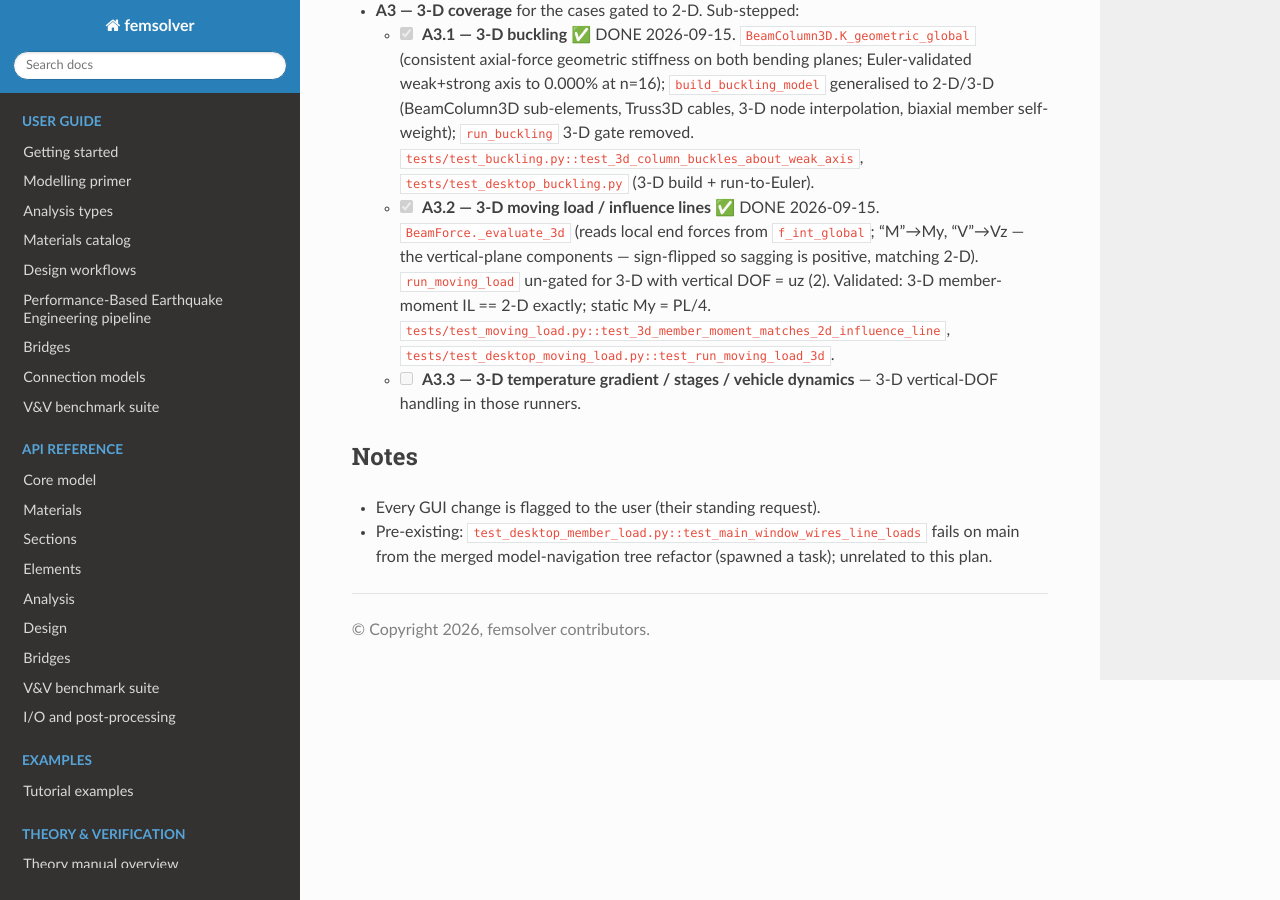
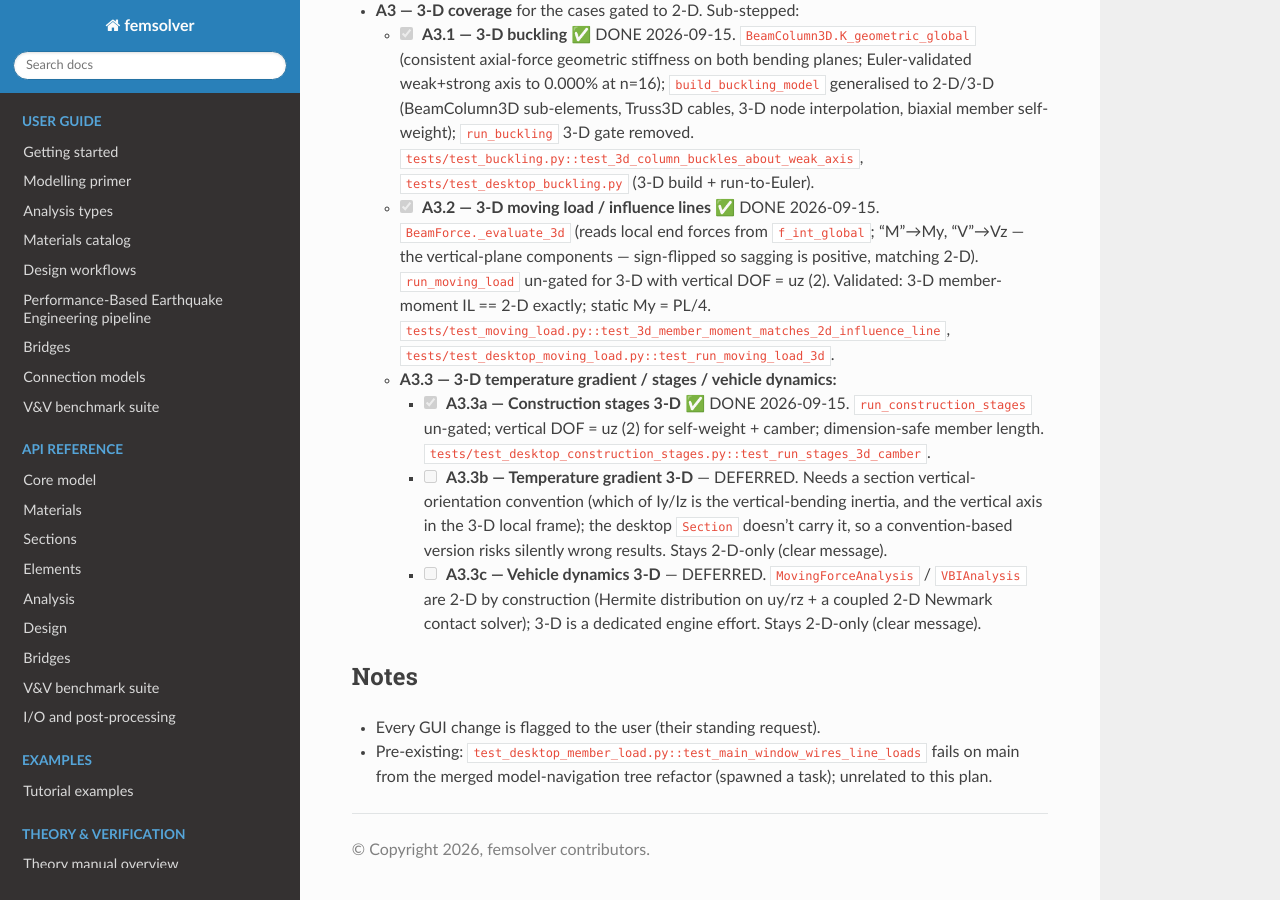
Before and after one commit to maheshsurla-structural/fem_solver, a Sphinx documentation site: the page built from docs/source/bridge_gui_plan.md, in a window 1280 px wide and 900 px high, scrolled down 2250 px. Built offline with Sphinx 7.4.7 and the Read the Docs theme 3.1.0, drawn with Linux system fonts in a browser that asks for light colours.

Commit message:
feat(bridge A3.3a): construction stages in 3-D
Un-gate the construction-stage / camber analysis for 3-D frames.

- MainWindow.run_construction_stages: 2-D-only gate removed; vertical DOF =
  uz (2) drives the per-stage self-weight (ndf-length load vector) and the
  camber (staged_camber dof); member length via node_coords (dimension-safe,
  since BeamColumn3D has length_and_axes not length_and_angle). The
  IncrementalStagedAnalysis core is already dimension-agnostic.

Temperature-gradient and vehicle-dynamics 3-D remain deferred (need a section
vertical-orientation convention and a 3-D dynamic contact solver respectively)
and stay 2-D-gated with a clear message.

Tests: test_desktop_construction_stages.py::test_run_stages_3d_camber. Full
desktop suite 422 passed / 1 skipped.

Co-Authored-By: Claude Opus 4.8 <noreply@anthropic.com>

```diff
--- a/docs/source/bridge_gui_plan.md
+++ b/docs/source/bridge_gui_plan.md
@@ -113,8 +113,19 @@ rows — every analysis is reachable from the desktop.
     DOF = uz (2). Validated: 3-D member-moment IL == 2-D exactly; static
     My = PL/4. `tests/test_moving_load.py::test_3d_member_moment_matches_2d_influence_line`,
     `tests/test_desktop_moving_load.py::test_run_moving_load_3d`.
-  - [ ] **A3.3 — 3-D temperature gradient / stages / vehicle dynamics** — 3-D
-    vertical-DOF handling in those runners.
+  - **A3.3 — 3-D temperature gradient / stages / vehicle dynamics:**
+    - [x] **A3.3a — Construction stages 3-D** ✅ DONE 2026-09-15. `run_construction_stages`
+      un-gated; vertical DOF = uz (2) for self-weight + camber; dimension-safe
+      member length. `tests/test_desktop_construction_stages.py::test_run_stages_3d_camber`.
+    - [ ] **A3.3b — Temperature gradient 3-D** — DEFERRED. Needs a section
+      vertical-orientation convention (which of Iy/Iz is the vertical-bending
+      inertia, and the vertical axis in the 3-D local frame); the desktop
+      `Section` doesn't carry it, so a convention-based version risks silently
+      wrong results. Stays 2-D-only (clear message).
+    - [ ] **A3.3c — Vehicle dynamics 3-D** — DEFERRED. `MovingForceAnalysis` /
+      `VBIAnalysis` are 2-D by construction (Hermite distribution on uy/rz +
+      a coupled 2-D Newmark contact solver); 3-D is a dedicated engine effort.
+      Stays 2-D-only (clear message).
 
 ## Notes
 - Every GUI change is flagged to the user (their standing request).
```
Also changed, not shown: 2 other files.
